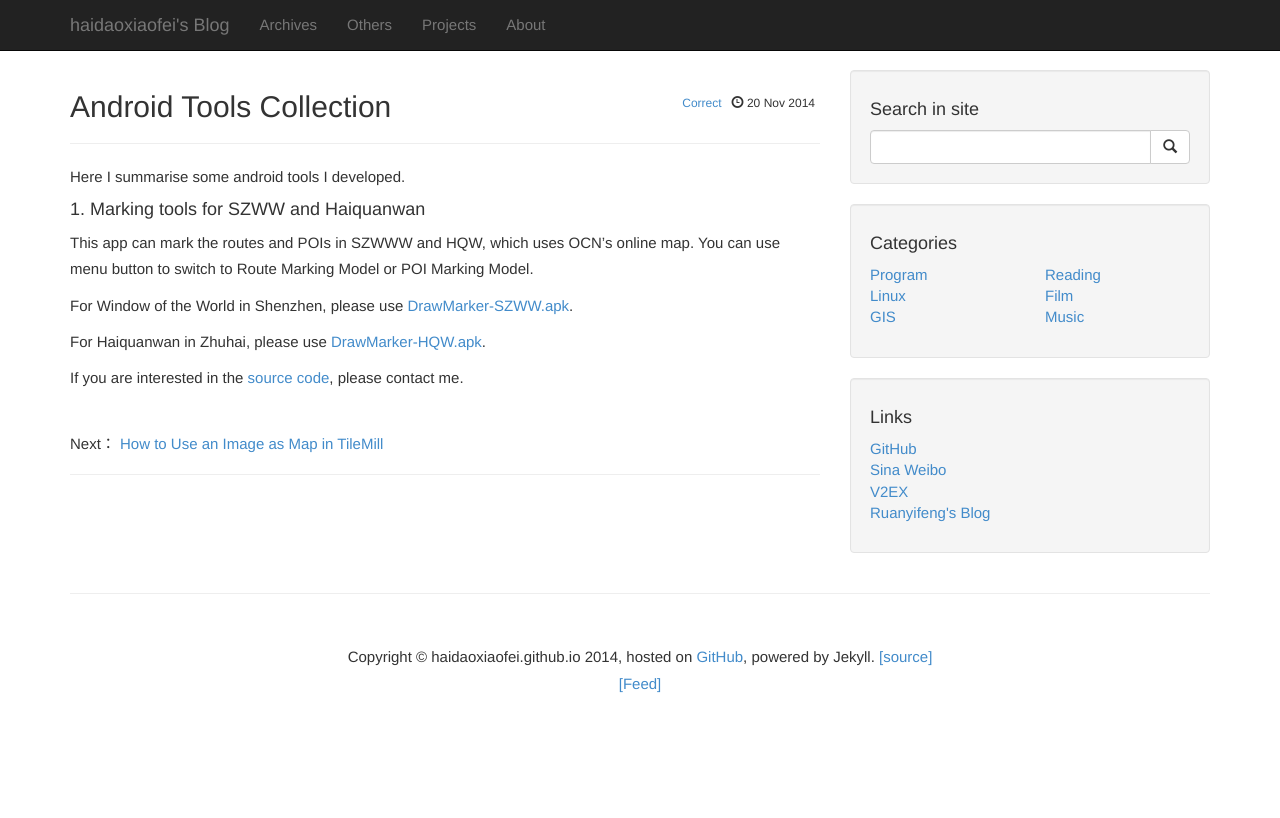
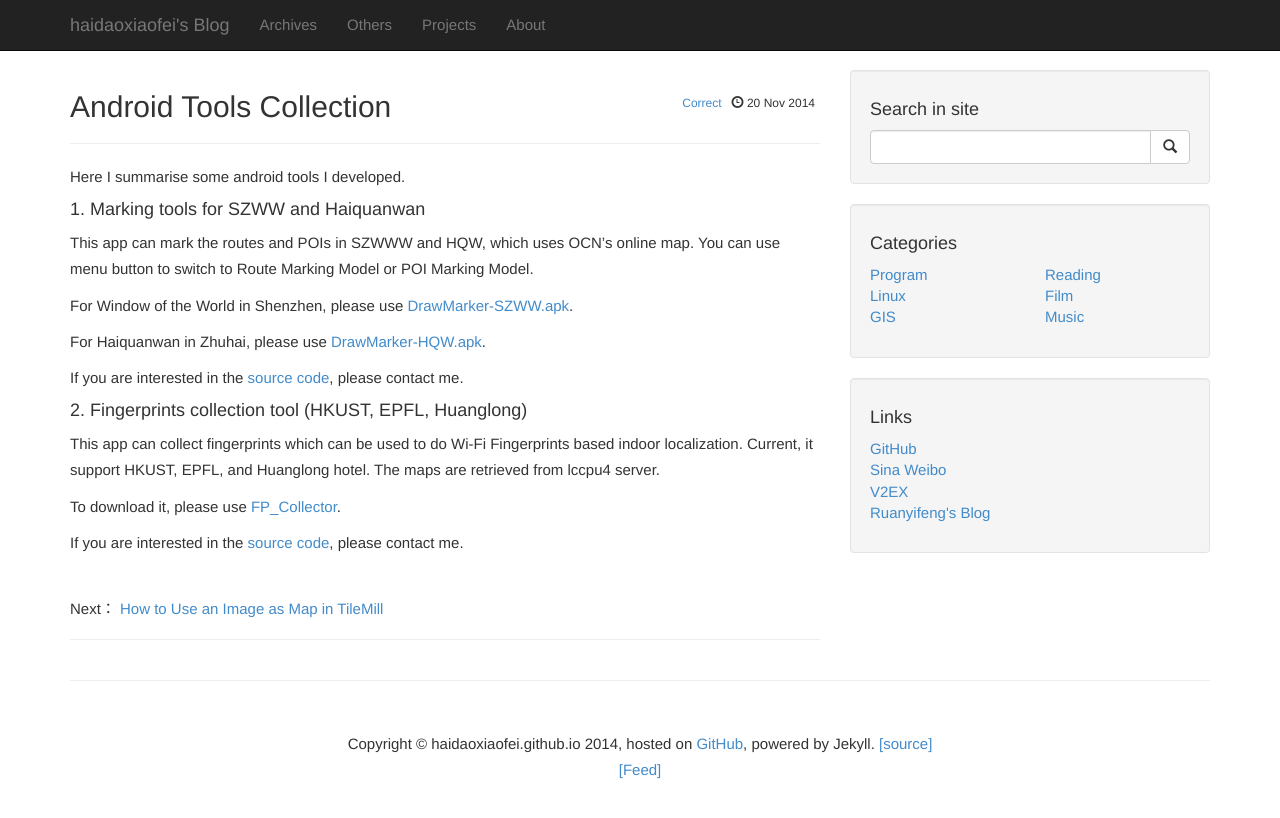
Before and after one commit to haidaoxiaofei/haidaoxiaofei.github.io, a Jekyll site: the page built from _posts/2014-11-20-android-tools-collection.md, in a window 1280 px wide. Shown: the top 818 px of the page. Built offline with Jekyll 4.4.1, drawn with Linux system fonts in a browser that asks for light colours; Markdown is read by kramdown in place of the engine named in the settings; comment, search, counter and statistics services are not loaded.

Commit message:
add FP_Collector

```diff
--- a/_posts/2014-11-20-android-tools-collection.md
+++ b/_posts/2014-11-20-android-tools-collection.md
@@ -15,3 +15,12 @@ For Window of the World in Shenzhen, please use [DrawMarker-SZWW.apk](http://hai
 For Haiquanwan in Zhuhai, please use [DrawMarker-HQW.apk](http://haidaoxiaofei.me/d/DrawMarker-HQW.apk).
 
 If you are interested in the [source code](https://bitbucket.org/haidaoxiaofei/drawmarker), please contact me.
+
+
+####2. Fingerprints collection tool (HKUST, EPFL, Huanglong)
+
+This app can collect fingerprints which can be used to do Wi-Fi Fingerprints based indoor localization. Current, it support HKUST, EPFL, and Huanglong hotel. The maps are retrieved from lccpu4 server.
+
+To download it, please use [FP_Collector](http://haidaoxiaofei.me/d/FP_Collector.apk).
+
+If you are interested in the [source code](https://bitbucket.org/haidaoxiaofei/markerdraw), please contact me.
```
Also changed, not shown: 1 other file.
